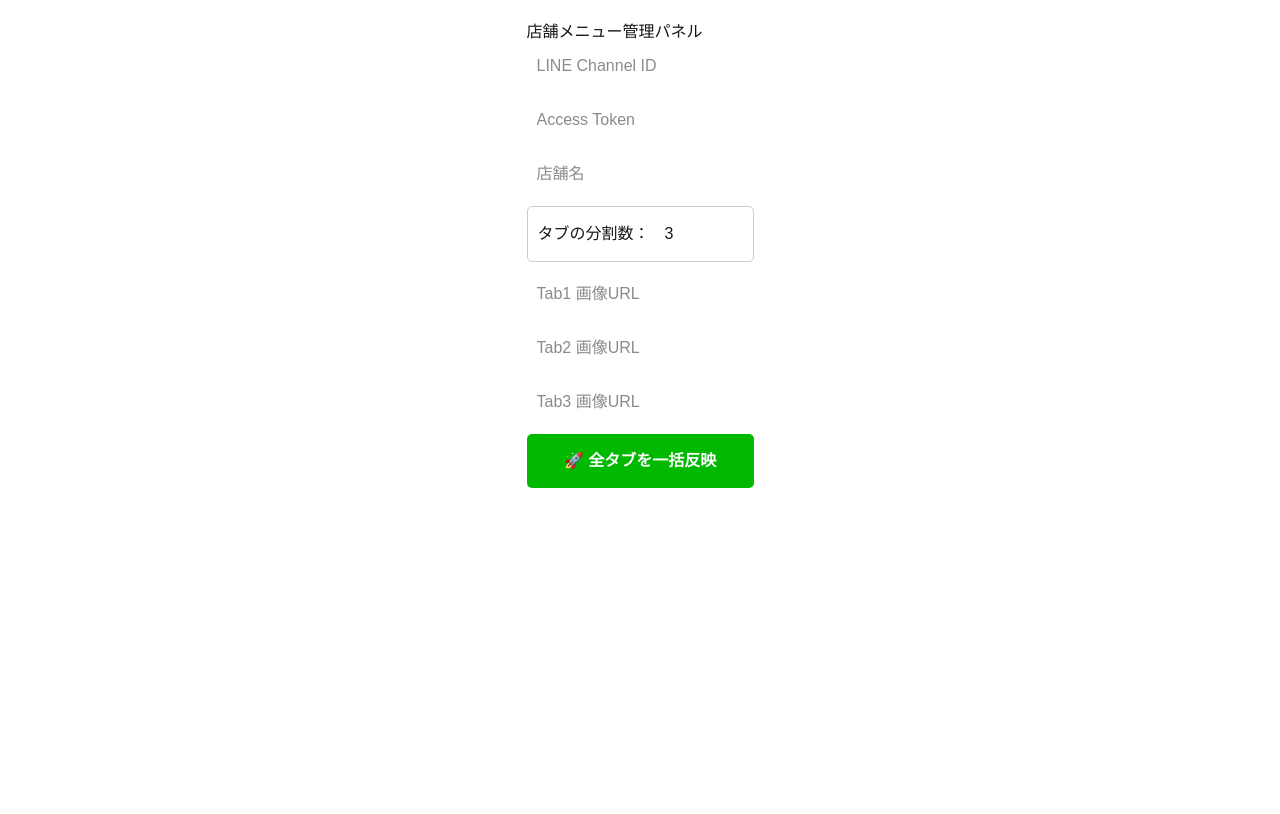
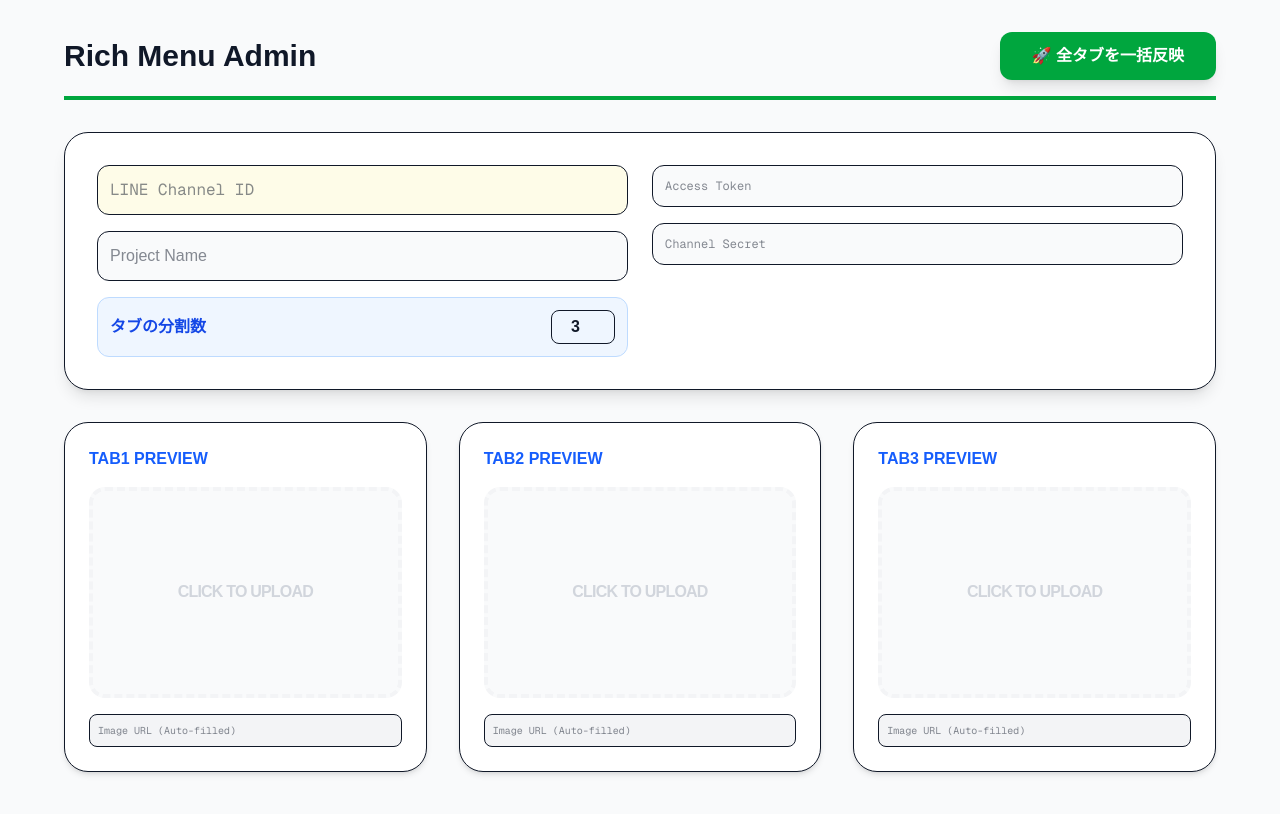
Before and after one commit to skarahajimaruore/line-marketing-tool, a Next.js app: page /admin in a window 1280 px wide. Shown: the top 814 px of the page. Built offline with nearby package versions, Linux system fonts and the light colour scheme; no server answers.

Commit message:
クライアント復活

```diff
--- a/app/admin/page.tsx
+++ b/app/admin/page.tsx
@@ -1,10 +1,11 @@
 "use client";
 
-import { useState } from 'react';
+import React, { useState, useEffect } from 'react';
+import { supabase } from '../../lib/supabase';
 
 export default function AdminPage() {
   const [loading, setLoading] = useState(false);
-  const [tabCount, setTabCount] = useState(3); // 🔢 タブ数（初期値3）
+  const [tabCount, setTabCount] = useState(3); // 🟢 追加：タブ分割数
   const [formData, setFormData] = useState({
     channel_id: '',
     access_token: '',
@@ -15,12 +16,49 @@ export default function AdminPage() {
     tab3_image_url: '',
   });
 
-  const handleUpdate = async () => {
-    if (!formData.channel_id || !formData.access_token) {
-      alert('⚠️ IDとトークンを入力してください');
-      return;
+  const [status, setStatus] = useState('');
+  const [isUploading, setIsUploading] = useState(false);
+
+  // DBから既存データを読み込む (channel_idをキーにする)
+  const fetchChannelData = async (id: string) => {
+    if (id.length < 5) return;
+    const { data } = await supabase.from('channels').select('*').eq('channel_id', id).maybeSingle();
+    if (data) {
+      setFormData(prev => ({ ...prev, ...data }));
+      setStatus('✅ 既存データを読み込みました');
     }
+  };
 
+  useEffect(() => { fetchChannelData(formData.channel_id); }, [formData.channel_id]);
+
+  const handleFileUpload = async (e: React.ChangeEvent<HTMLInputElement>, tab: string) => {
+    const file = e.target.files?.[0];
+    if (!file || !formData.channel_id) return;
+
+    const localUrl = URL.createObjectURL(file);
+    setFormData(prev => ({ ...prev, [`${tab}_image_url`]: localUrl }));
+    setIsUploading(true);
+
+    try {
+      const fileExt = file.name.split('.').pop();
+      const fileName = `${formData.channel_id}/${tab}_${Date.now()}.${fileExt}`;
+      const { error } = await supabase.storage.from('rich-menu-images').upload(fileName, file);
+      if (error) throw error;
+
+      const { data: { publicUrl } } = supabase.storage.from('rich-menu-images').getPublicUrl(fileName);
+      setFormData(prev => ({ ...prev, [`${tab}_image_url`]: publicUrl }));
+      setStatus(`✅ ${tab} アップロード完了`);
+    } catch (err: any) {
+      setStatus(`❌ 失敗: ${err.message}`);
+    } finally {
+      setIsUploading(false);
+    }
+  };
+
+  // 🚀 全タブ一括反映
+  const handleBulkUpdate = async () => {
+    if (!formData.channel_id) return setStatus('❌ IDを入力してください');
+    setStatus('🚀 LINEへ一括発行中...');
     setLoading(true);
     try {
       const res = await fetch('/api/admin/richmenu', {
@@ -28,94 +66,82 @@ export default function AdminPage() {
         headers: { 'Content-Type': 'application/json' },
         body: JSON.stringify({
           ...formData,
-          tab_count: tabCount // 📐 API側に数値を渡す
+          tab_count: tabCount // 🟢 ここで分割数をAPIに飛ばす
         }),
       });
-
-      if (res.ok) {
-        alert('✅ 成功：メニューを発行しDBを更新しました');
-      } else {
-        const errData = await res.json();
-        alert(`❌ エラー: ${errData.error || '発行失敗'}`);
-      }
+      if (res.ok) setStatus('🎉 全メニューの更新とDB集約が完了！');
+      else setStatus('❌ 発行エラーが発生しました');
     } catch (e) {
-      alert('🔥 通信エラーが発生しました');
+      setStatus('❌ 通信エラー');
     } finally {
       setLoading(false);
     }
   };
 
   return (
-    <div style={{ padding: '20px', maxWidth: '600px', margin: '0 auto' }}>
-      <h2>店舗メニュー管理パネル</h2>
+    <div className="min-h-screen bg-gray-50 p-8 text-gray-900">
+      <div className="max-w-6xl mx-auto space-y-8">
+        <header className="flex justify-between items-center border-b-4 border-green-600 pb-4">
+          <h1 className="text-3xl font-black">Rich Menu Admin</h1>
+          <button
+            onClick={handleBulkUpdate}
+            disabled={isUploading || loading}
+            className="bg-green-600 text-white px-8 py-3 rounded-xl font-black shadow-lg hover:bg-green-700 disabled:opacity-50"
+          >
+            {loading ? '発行中...' : '🚀 全タブを一括反映'}
+          </button>
+        </header>
 
-      <div style={{ display: 'flex', flexDirection: 'column', gap: '10px' }}>
-        <input
-          placeholder="LINE Channel ID"
-          onChange={e => setFormData({...formData, channel_id: e.target.value})}
-          style={inputStyle}
-        />
-        <input
-          placeholder="Access Token"
-          onChange={e => setFormData({...formData, access_token: e.target.value})}
-          style={inputStyle}
-        />
-        <input
-          placeholder="店舗名"
-          onChange={e => setFormData({...formData, name: e.target.value})}
-          style={inputStyle}
-        />
+        {/* 基本情報入力エリア */}
+        <div className="bg-white rounded-3xl shadow-lg p-8 grid grid-cols-1 md:grid-cols-2 gap-6 border">
+          <div className="space-y-4">
+            <input type="text" placeholder="LINE Channel ID" className="w-full p-3 bg-yellow-50 border rounded-xl font-mono" value={formData.channel_id} onChange={(e) => setFormData({...formData, channel_id: e.target.value})} />
+            <input type="text" placeholder="Project Name" className="w-full p-3 bg-gray-50 border rounded-xl" value={formData.name} onChange={(e) => setFormData({...formData, name: e.target.value})} />
 
-        {/* 🟢 タブ数入力欄：ここが座標計算の鍵になります */}
-        <div style={{ padding: '10px', border: '1px solid #ccc', borderRadius: '5px' }}>
-          <label style={{ marginRight: '10px' }}>タブの分割数：</label>
+            {/* 🟢 追加：タブ数入力欄（デザインに馴染ませました） */}
+            <div className="p-3 bg-blue-50 border border-blue-200 rounded-xl flex items-center justify-between">
+              <label className="font-bold text-blue-700">タブの分割数</label>
               <input
                 type="number"
                 value={tabCount}
                 min="2" max="5"
-            onChange={e => setTabCount(Number(e.target.value))}
-            style={{ width: '50px', padding: '5px' }}
+                onChange={(e) => setTabCount(Number(e.target.value))}
+                className="w-16 p-1 text-center border rounded-lg font-black"
               />
             </div>
+          </div>
+          <div className="space-y-4">
+            <input type="password" placeholder="Access Token" className="w-full p-3 bg-gray-50 border rounded-xl text-xs font-mono" value={formData.access_token} onChange={(e) => setFormData({...formData, access_token: e.target.value})} />
+            <input type="password" placeholder="Channel Secret" className="w-full p-3 bg-gray-50 border rounded-xl text-xs font-mono" value={formData.channel_secret} onChange={(e) => setFormData({...formData, channel_secret: e.target.value})} />
+          </div>
+        </div>
 
+        {/* プレビュー・アップロードエリア */}
+        <div className="grid grid-cols-1 md:grid-cols-3 gap-8">
+          {['tab1', 'tab2', 'tab3'].map((tab) => (
+            <div key={tab} className="bg-white p-6 rounded-3xl shadow-md border space-y-4">
+              <h2 className="font-black text-blue-600 uppercase">{tab} PREVIEW</h2>
+              <div className="relative aspect-[2500/1686] border-4 border-dashed border-gray-100 rounded-2xl overflow-hidden bg-gray-50">
+                <input type="file" accept="image/*" className="absolute inset-0 w-full h-full opacity-0 cursor-pointer z-10" onChange={(e) => handleFileUpload(e, tab)} />
+                {formData[`${tab}_image_url` as keyof typeof formData] ? (
+                  <img src={formData[`${tab}_image_url` as keyof typeof formData]} className="w-full h-full object-cover" />
+                ) : (
+                  <div className="flex items-center justify-center h-full text-gray-300 font-bold tracking-tighter text-center px-4">CLICK TO UPLOAD</div>
+                )}
+              </div>
               <input
-          placeholder="Tab1 画像URL"
-          onChange={e => setFormData({...formData, tab1_image_url: e.target.value})}
-          style={inputStyle}
+                type="text"
+                placeholder="Image URL (Auto-filled)"
+                className="w-full p-2 text-[10px] bg-gray-100 border rounded-lg font-mono"
+                value={formData[`${tab}_image_url` as keyof typeof formData] || ''}
+                readOnly
               />
-        <input
-          placeholder="Tab2 画像URL"
-          onChange={e => setFormData({...formData, tab2_image_url: e.target.value})}
-          style={inputStyle}
-        />
-        <input
-          placeholder="Tab3 画像URL"
-          onChange={e => setFormData({...formData, tab3_image_url: e.target.value})}
-          style={inputStyle}
-        />
+            </div>
+          ))}
+        </div>
 
-        <button
-          onClick={handleUpdate}
-          disabled={loading}
-          style={{
-            padding: '15px',
-            background: '#00b900',
-            color: '#fff',
-            border: 'none',
-            borderRadius: '5px',
-            cursor: 'pointer',
-            fontWeight: 'bold'
-          }}
-        >
-          {loading ? '反映中...' : '🚀 全タブを一括反映'}
-        </button>
+        <p className="text-center font-bold text-green-600 text-xl">{status}</p>
       </div>
     </div>
   );
 }
-
-const inputStyle = {
-  padding: '10px',
-  width: '100%',
-  boxSizing: 'border-box' as const
-};
```
Lines whose indentation alone changed are shown as unchanged.
